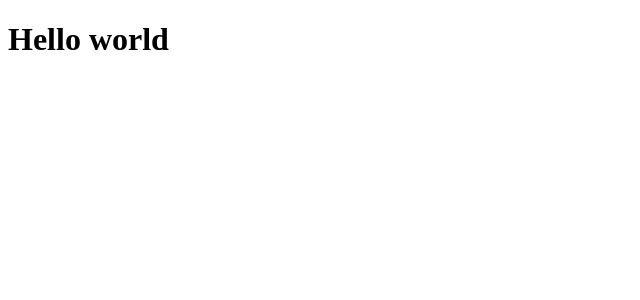
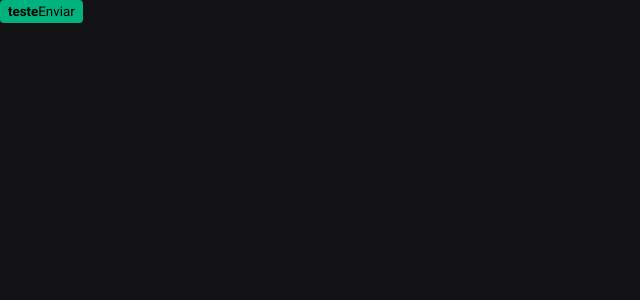
Before and after one commit to guivicentep/ignite-rw-shop, a Next.js app: page / in a window 1280 px wide. Shown: the top 300 px of the page, without its empty margins (0-640 px from the left). Built offline with nearby package versions, Linux system fonts and the light colour scheme.

Commit message:
feat: Configurando estilos globais

```diff
--- a/package.json
+++ b/package.json
@@ -9,6 +9,7 @@
     "lint": "next lint"
   },
   "dependencies": {
+    "@stitches/react": "^1.2.8",
     "eslint": "8.41.0",
     "eslint-config-next": "13.4.4",
     "next": "13.4.4",
--- a/src/pages/_app.tsx
+++ b/src/pages/_app.tsx
@@ -1,3 +1,8 @@
-export default function App({ Component, pageProps }) {
+import { AppProps } from 'next/app'
+import { globalStyles } from '../styles/global'
+
+globalStyles()
+
+export default function App({ Component, pageProps }: AppProps) {
   return <Component {...pageProps} />
 }
--- /dev/null
+++ b/src/pages/_document.tsx
@@ -0,0 +1,29 @@
+import { Html, Head, Main, NextScript } from 'next/document'
+import { getCssText } from '../styles'
+
+export default function Document() {
+  return (
+    <Html>
+      <Head>
+        <link rel="preconnect" href="https://fonts.googleapis.com" />
+        <link
+          rel="preconnect"
+          href="https://fonts.gstatic.com"
+          crossOrigin="anonymous"
+        />
+        <link
+          href="https://fonts.googleapis.com/css2?family=Roboto+Mono:wght@700&family=Roboto:wght@400;700&display=swap"
+          rel="stylesheet"
+        />
+        <style
+          id="stitches"
+          dangerouslySetInnerHTML={{ __html: getCssText() }}
+        />
+      </Head>
+      <body>
+        <Main />
+        <NextScript />
+      </body>
+    </Html>
+  )
+}
--- a/src/pages/index.tsx
+++ b/src/pages/index.tsx
@@ -1,3 +1,25 @@
+import { styled } from '../styles'
+
+const Button = styled('button', {
+  backgroundColor: '$green300',
+  borderRadius: 4,
+  border: 0,
+  padding: '4px 8px',
+
+  span: {
+    fontWeight: 'bold',
+  },
+
+  '&:hover': {
+    filter: 'brightness(0.8)',
+  },
+})
+
 export default function Home() {
-  return <h1>Hello world</h1>
+  return (
+    <Button>
+      <span>teste</span>
+      Enviar
+    </Button>
+  )
 }
--- /dev/null
+++ b/src/styles/global.ts
@@ -0,0 +1,19 @@
+import { globalCss } from '.'
+
+export const globalStyles = globalCss({
+  '*': {
+    margin: 0,
+    padding: 0,
+  },
+
+  body: {
+    backgroundColor: '$gray900',
+    color: '$gray100',
+    '-webkit-font-smoothing': 'antialiased',
+  },
+
+  'body, input, textarea, button': {
+    fontFamily: 'Roboto',
+    fontWeight: 400,
+  },
+})
--- /dev/null
+++ b/src/styles/index.ts
@@ -0,0 +1,26 @@
+import { createStitches } from '@stitches/react'
+
+export const {
+  config,
+  styled,
+  css,
+  globalCss,
+  keyframes,
+  getCssText,
+  theme,
+  createTheme,
+} = createStitches({
+  theme: {
+    colors: {
+      white: '#FFFFFF',
+
+      gray100: '#E1E1E6',
+      gray300: '#C4C4CC',
+      gray800: '#202024',
+      gray900: '#121214',
+
+      green300: '#00B37E',
+      green500: '#00875F',
+    },
+  },
+})
```
Also changed, not shown: 1 other file (tests, documents, lock files or other folders).
